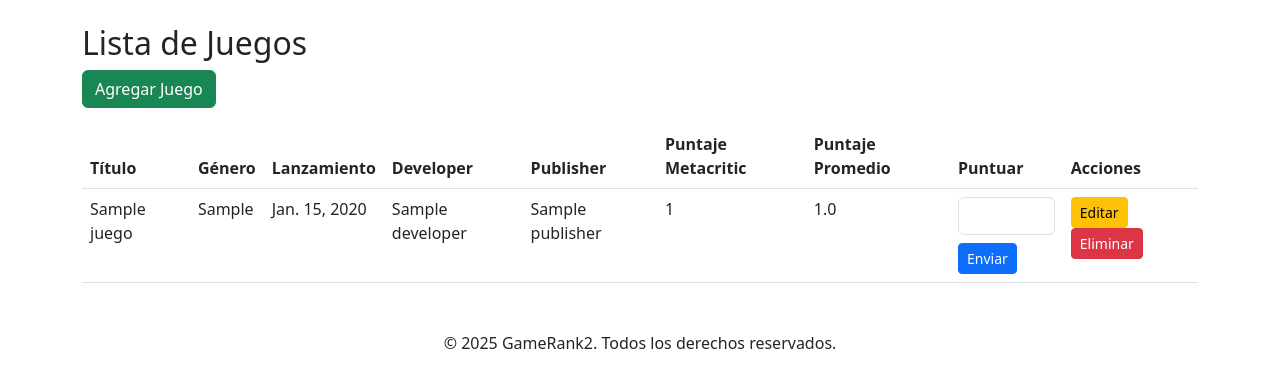
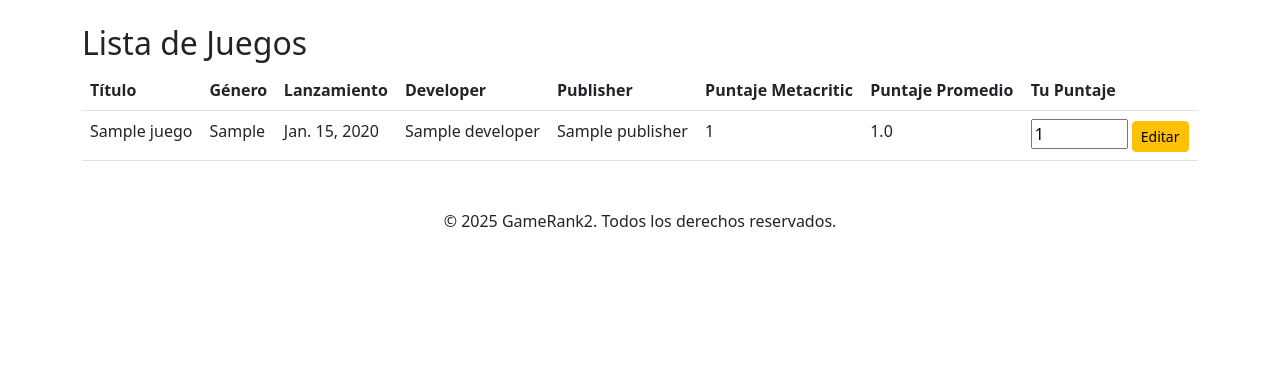
Before and after one commit to Aharwicz/GameRank2, a Django app: page /juegos/juegos/ in a window 1280 px wide. Shown: the part 72-460 px from the top of the page. Run offline with Django 5.2, Linux system fonts and the light colour scheme; a user stored in the database is signed in; tables that the repository leaves empty hold one stand-in row (values such as "Sample post"); grey boxes marked "Sample" are stand-in pictures.

Commit message:
Restaurar versión previa sin implementaciones de JavaScript

```diff
--- a/juegos/templates/juegos/juego_list.html
+++ b/juegos/templates/juegos/juego_list.html
@@ -4,9 +4,6 @@
 
 {% block content %}
 <h2>Lista de Juegos</h2>
-{% if user.is_staff %}
-<a href="{% url 'juego_add' %}" class="btn btn-success mb-3">Agregar Juego</a>
-{% endif %}
 <table class="table">
     <thead>
         <tr>
@@ -17,10 +14,7 @@
             <th>Publisher</th>
             <th>Puntaje Metacritic</th>
             <th>Puntaje Promedio</th>
-            <th>Puntuar</th>
-            {% if user.is_staff %}
-            <th>Acciones</th>
-            {% endif %}
+            <th>Tu Puntaje</th>
         </tr>
     </thead>
     <tbody>
@@ -34,18 +28,20 @@
             <td>{{ juego.puntaje_metacritic }}</td>
             <td>{{ juego.promedio_usuarios|default:"No hay puntuaciones" }}</td>
             <td>
-                <form method="post" action="{% url 'rank_juego' juego.pk %}">
-                    {% csrf_token %}
-                    <input type="number" name="puntuacion" min="1" max="10" required class="form-control mb-2">
-                    <button type="submit" class="btn btn-primary btn-sm">Enviar</button>
-                </form>
+                {% if juego.user_score %}
+                    <form method="POST" action="{% url 'rank_juego' juego.id %}">
+                        {% csrf_token %}
+                        <input type="number" name="puntuacion" value="{{ juego.user_score }}" min="1" max="100" readonly>
+                        <button type="submit" class="btn btn-warning btn-sm">Editar</button>
+                    </form>
+                {% else %}
+                    <form method="POST" action="{% url 'rank_juego' juego.id %}">
+                        {% csrf_token %}
+                        <input type="number" name="puntuacion" min="1" max="100" required>
+                        <button type="submit" class="btn btn-success btn-sm">Enviar</button>
+                    </form>
+                {% endif %}
             </td>
-            {% if user.is_staff %}
-            <td>
-                <a href="{% url 'juego_edit' juego.pk %}" class="btn btn-warning btn-sm">Editar</a>
-                <a href="{% url 'juego_delete' juego.pk %}" class="btn btn-danger btn-sm">Eliminar</a>
-            </td>
-            {% endif %}
         </tr>
         {% endfor %}
     </tbody>
--- a/juegos/views.py
+++ b/juegos/views.py
@@ -23,12 +23,13 @@ def publisher_list(request):
 def juego_list(request):
     # Calcula el promedio de los puntajes para cada juego
     juegos = Juego.objects.annotate(promedio_usuarios=Avg('ranking__puntuacion'))
-    # Obtener el puntaje actual del usuario para cada juego
-    user_rankings = {ranking.juego_id: ranking.puntuacion for ranking in Ranking.objects.filter(usuario=request.user)}
+    # Obtener el puntaje actual del usuario para cada juego y añadirlo al objeto
+    for juego in juegos:
+        ranking_usuario = Ranking.objects.filter(usuario=request.user, juego=juego).first()
+        juego.user_score = ranking_usuario.puntuacion if ranking_usuario else None
 
     return render(request, 'juegos/juego_list.html', {
         'juegos': juegos,
-        'user_rankings': user_rankings,
     })
 
 # **Vista para puntuar juegos**
@@ -46,7 +47,7 @@ def rank_juego(request, pk):
                 return redirect('juego_list')
 
             # Crear o actualizar el ranking del usuario para el juego
-            ranking, created = Ranking.objects.update_or_create(
+            Ranking.objects.update_or_create(
                 usuario=request.user,
                 juego=juego,
                 defaults={'puntuacion': puntuacion}
```
Also changed, not shown: juegos/templates/juegos/developer_list.html (+8 -2 lines), juegos/templates/juegos/publisher_list.html (+8 -2 lines).
